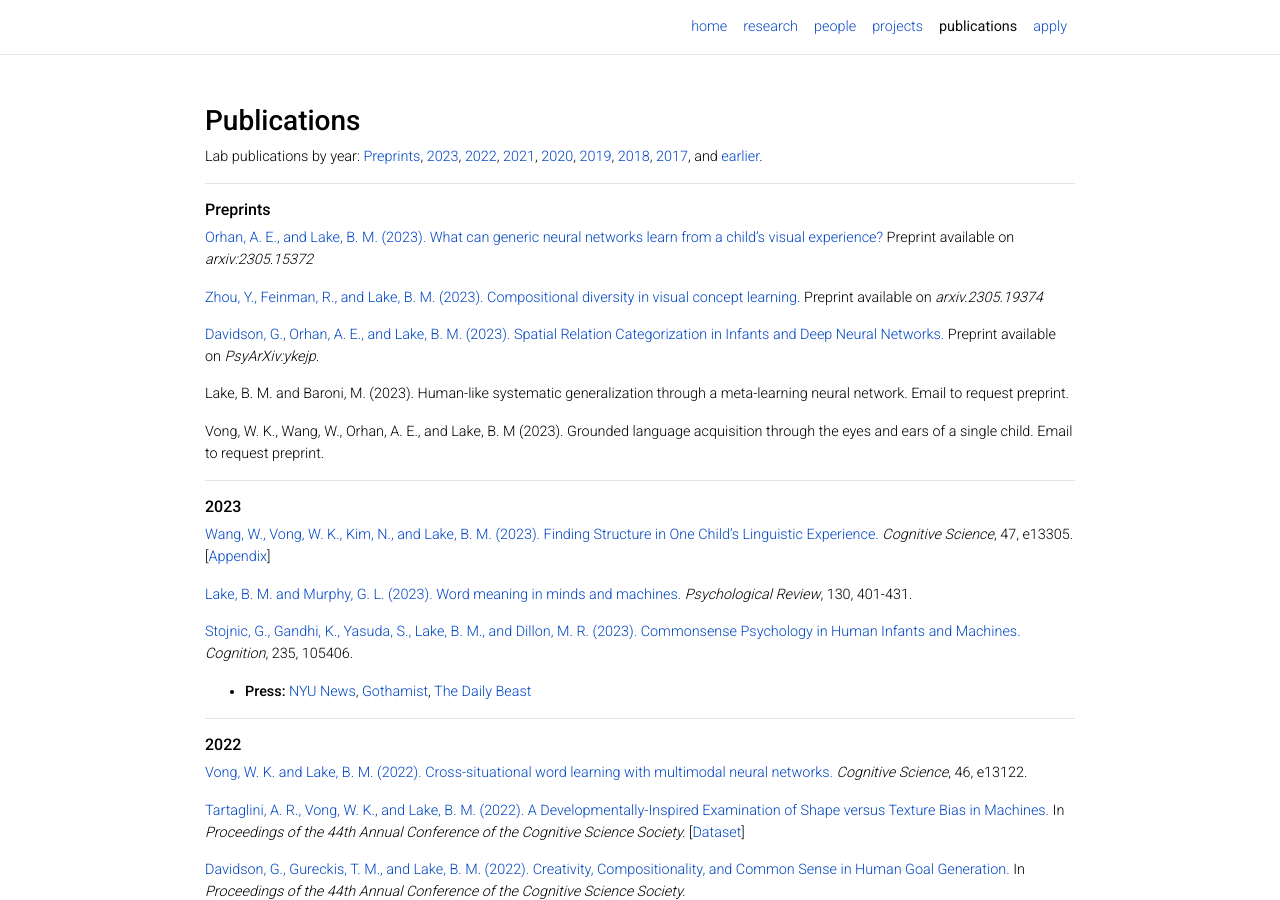
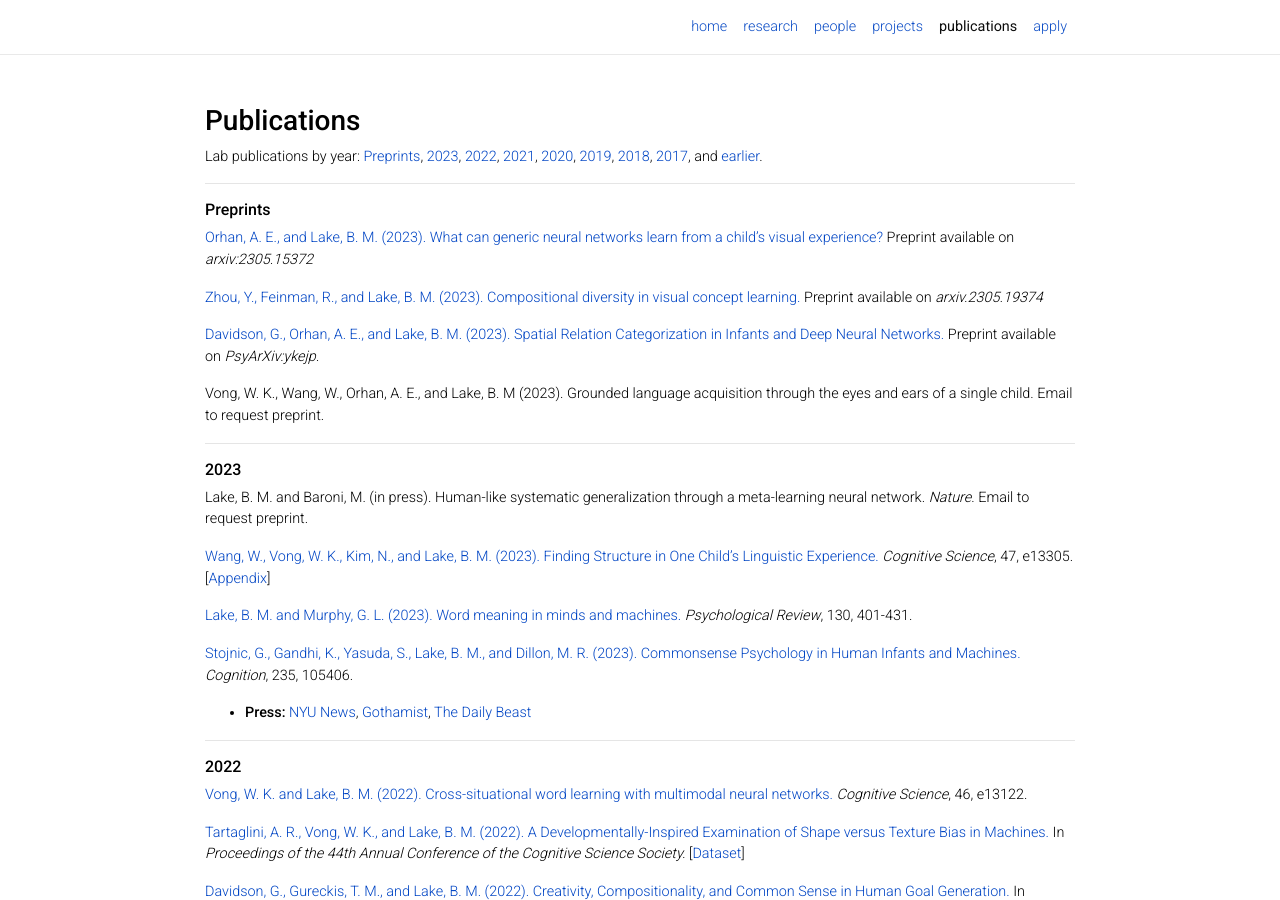
Before and after one commit to lake-lab/lake-lab.github.io, a Jekyll site: the page built from _pages/publications.md, in a window 1280 px wide and 900 px high. Built offline with Jekyll 4.4.1, drawn with Linux system fonts in a browser that asks for light colours; nearby versions of some CDN libraries; comment, search, counter and statistics services are not loaded; a style sheet for code colours, icons or effects is not loaded.

Commit message:
pub update

```diff
--- a/_pages/publications.md
+++ b/_pages/publications.md
@@ -18,12 +18,12 @@ Lab publications by year: [Preprints](#preprints), [2023](#2023), [2022](#2022),
 
 <a href="https://cims.nyu.edu/~brenden/papers/DavidsonEtAlPreprint.pdf"> Davidson, G., Orhan, A. E., and Lake, B. M. (2023). Spatial Relation Categorization in Infants and Deep Neural Networks.</a> Preprint available on <em>PsyArXiv:ykejp.</em>
 
-Lake, B. M. and Baroni, M. (2023). Human-like systematic generalization through a meta-learning neural network. Email to request preprint.
-
 Vong, W. K., Wang, W., Orhan, A. E., and Lake, B. M (2023). Grounded language acquisition through the eyes and ears of a single child. Email to request preprint.
 
 ---
 ###### __2023__
+
+Lake, B. M. and Baroni, M. (in press). Human-like systematic generalization through a meta-learning neural network. <em>Nature</em>. Email to request preprint.
 
 <a href="https://cims.nyu.edu/~brenden/papers/WangEtAl2023CognitiveScience.pdf"> Wang, W., Vong, W. K., Kim, N., and Lake, B. M. (2023). Finding Structure in One Child’s Linguistic Experience.</a> <em>Cognitive Science</em>, 47, e13305. [<a href="https://cims.nyu.edu/~brenden/papers/WangEtAl2023CognitiveScience_supp.pdf">Appendix</a>]
 
```
